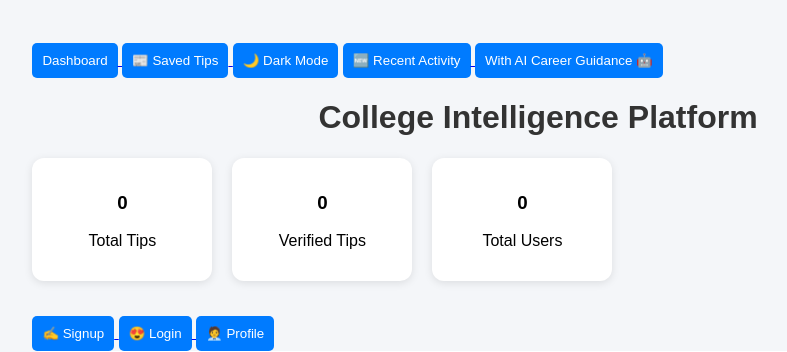
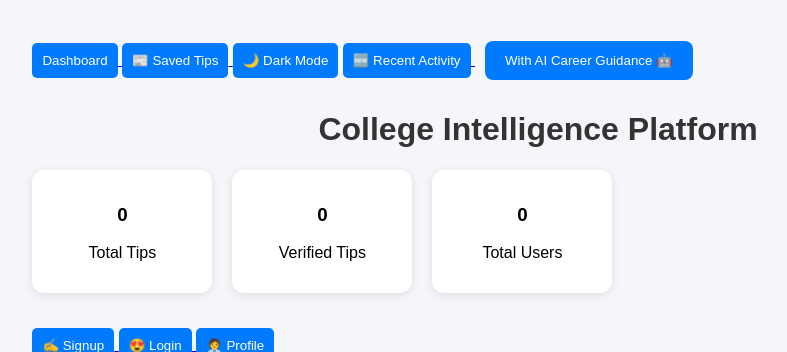
Before and after one commit to satycodinghubpyccpp526-cmd/Seniors-and-Freshers-Interaction, a Flask app: page / in a window 1280 px wide. Shown: the top 352 px of the page, without its empty margins (102-889 px from the left). Run offline with Flask 3, Linux system fonts and the light colour scheme; data that the repository does not hold is empty; some libraries are stand-ins or nearby versions.

Commit message:
Add AI button styles to style.css

```diff
--- a/static/style.css
+++ b/static/style.css
@@ -272,3 +272,16 @@ body.dark-mode .stats-box {
     line-height:1.8;
     white-space:pre-wrap;
 }
+.ai-btn{
+    background:#007bff;
+    color:white;
+    padding:12px 20px;
+    border:none;
+    border-radius:8px;
+    cursor:pointer;
+    front-size:16px;
+    margin:10px;
+}
+.ai-btn:hover{
+    background:#0056b3;
+}
```
